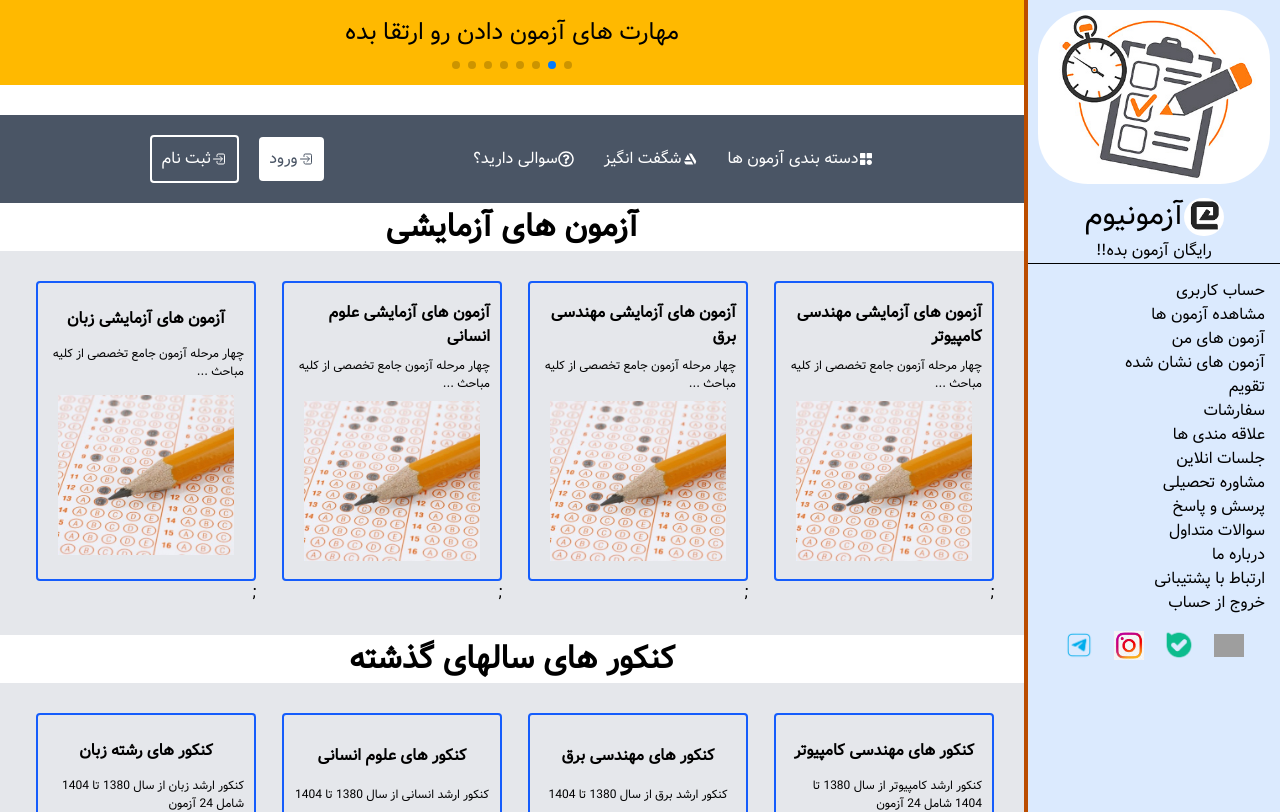
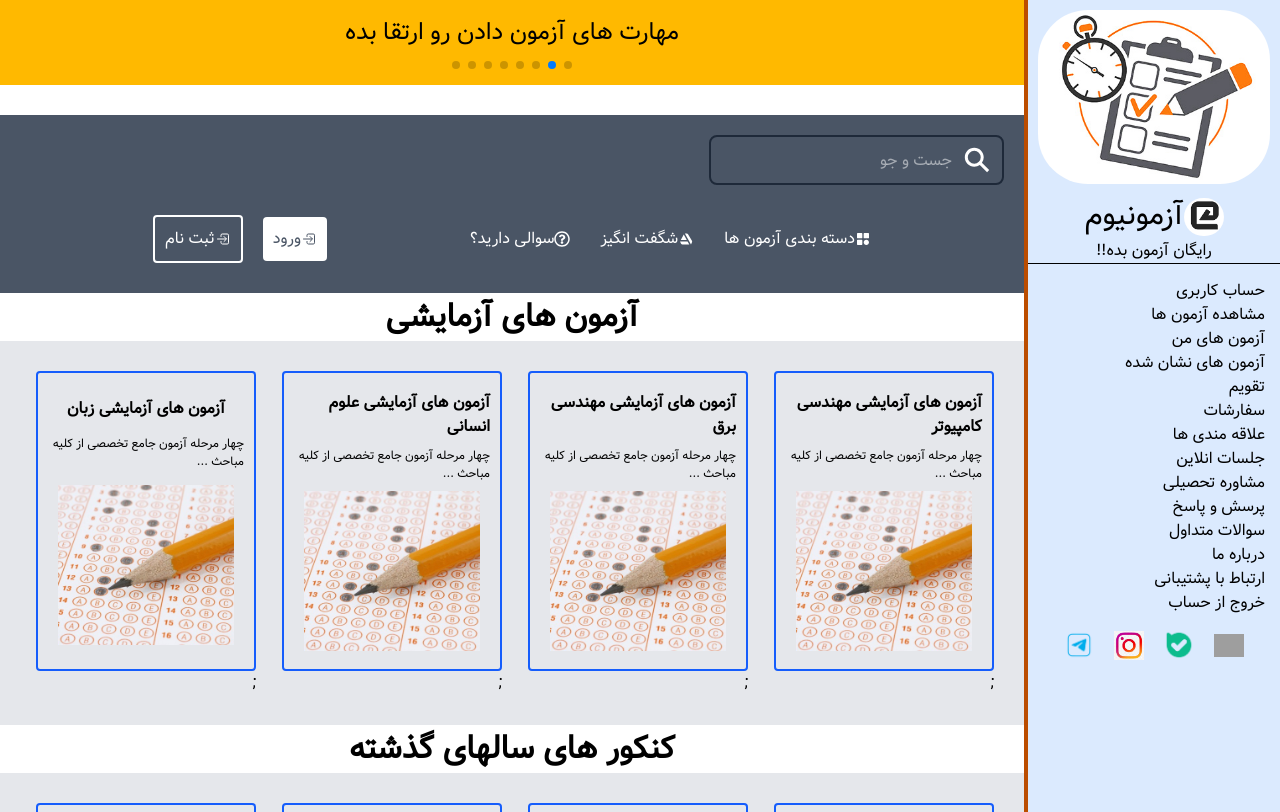
Before and after one commit to Azadigithub/Bama, a React (Vite) app in the folder Frontend-React/: page / in a window 1280 px wide. Shown: the top 812 px of the page. Built offline with nearby package versions, Linux system fonts and the light colour scheme; grey boxes are pictures that could not be loaded.

Commit message:
Add (style): Searchbar header

```diff
--- a/Frontend-React/src/Pages/Home.jsx
+++ b/Frontend-React/src/Pages/Home.jsx
@@ -6,8 +6,9 @@ import { BiSolidCategory } from "react-icons/bi";
 import { IoLogInOutline } from "react-icons/io5";
 import { LiaArtstation } from "react-icons/lia";
 import { FaRegQuestionCircle } from "react-icons/fa";
+import { IoSearchSharp } from "react-icons/io5";
 import { Link } from "react-router-dom";
-import{  ArrayImages } from "../Data/Data.js";
+import { ArrayImages } from "../Data/Data.js";
 import { ExamInfows } from "../Data/Data.js";
 import { KonkoorExams } from "../Data/Data.js";
 
@@ -79,7 +80,16 @@ const Home = () => {
           <Homeslider DataImages={ArrayImages} name />
         </div>
         {/* Categories  */}
-        <div className="flex-center flex-wrap justify-evenly w-[full] text-white bg-gray-600 p-[20px] gap-[20px]">
+        <div className="flex flex-col flex-wrap justify-evenly w-[full] text-white bg-gray-600 p-[20px] gap-[20px]">
+          <div className="w-full small:w-[50%] large:w-[30%] min-h-[50px] flex items-center justify-between gap-[10px] border-gray-800 border-2 rounded-8 pr-[10px]">
+            <IoSearchSharp className="min-w-[30px] min-h-[30px]" />
+            <input
+              type="text"
+              placeholder="جست و جو"
+              className=" w-full h-full border-0 outline-0"
+            />
+          </div>
+          <div className="flex-center  flex-wrap justify-evenly w-[full] p-[10px] gap-[20px]">
             <div className="flex-center gap-[30px] flex-wrap">
               <div className="flex-center">
                 <BiSolidCategory />
@@ -111,14 +121,15 @@ const Home = () => {
               </Link>
             </div>
           </div>
+        </div>
 
         <h2 className="text-center text-[32px] font-bold">آزمون های آزمایشی</h2>
         <div className="w-full flex-center flex-col gap-[20px] small:grid small:grid-cols-2 xlarge:grid-cols-[auto_auto_auto] large:grid-cols-4 bg-gray-200 p-[30px]">
           {ExamInfows.map((info) => {
             return (
-              <div className="">
+              <div key={info.id} className="">
                 <Link to={`/Exam/${info.id}`}>
-                  <Examcontent key={info.id} {...info} />;
+                  <Examcontent {...info} />;
                 </Link>
               </div>
             );
```
Lines whose indentation alone changed are shown as unchanged.
